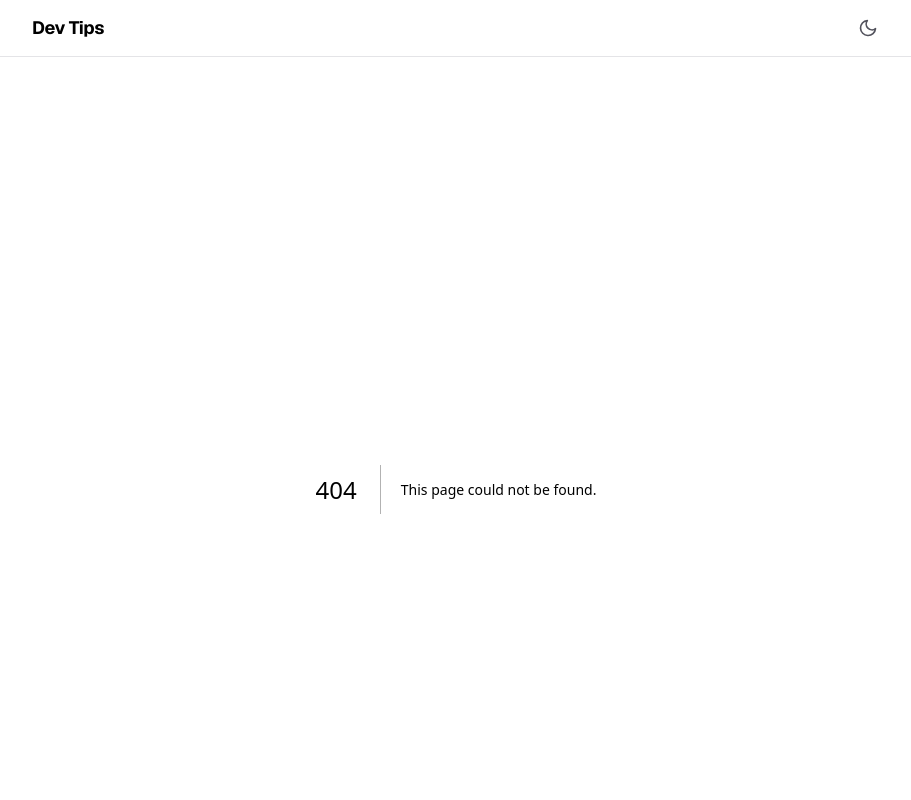
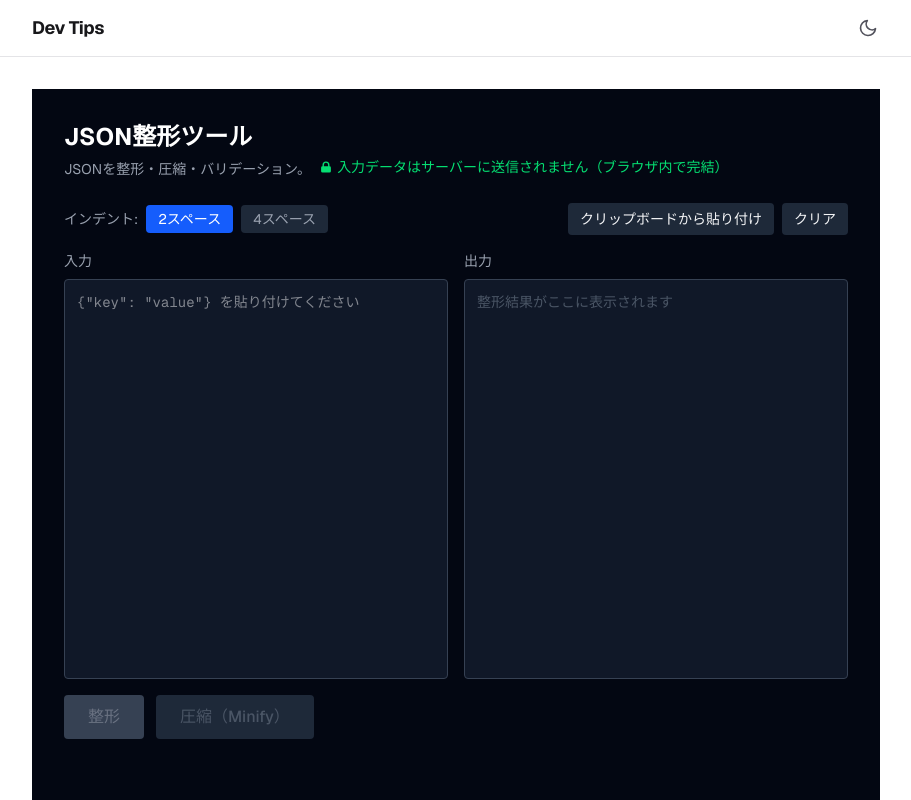
Before and after one commit to fingbf/dev-tips, a Next.js app: page /tools/json-formatter in a window 1280 px wide. Before the commit this address had no page. Shown: the top 800 px of the page, without its empty margins (184-1095 px from the left). Built offline with nearby package versions, Linux system fonts and the light colour scheme.

Commit message:
feat: JSON整形ツールを追加
ブラウザ内完結で整形・圧縮・バリデーションを行うツールを追加。
入力データはサーバーに送信されない安全設計。

```diff
--- /dev/null
+++ b/src/app/tools/json-formatter/json-formatter.tsx
@@ -0,0 +1,213 @@
+"use client";
+
+import { useState, useCallback, useRef, useEffect } from "react";
+
+type IndentSize = 2 | 4;
+const MAX_WARN_SIZE = 500_000;
+
+function processJson(input: string, indent: IndentSize | undefined): { result: string; error: string | null } {
+  try {
+    const parsed = JSON.parse(input);
+    return { result: JSON.stringify(parsed, null, indent), error: null };
+  } catch (e) {
+    return { result: "", error: e instanceof Error ? e.message : "Invalid JSON" };
+  }
+}
+
+export function JsonFormatter() {
+  const [input, setInput] = useState("");
+  const [output, setOutput] = useState("");
+  const [error, setError] = useState<string | null>(null);
+  const [indent, setIndent] = useState<IndentSize>(2);
+  const [copied, setCopied] = useState(false);
+  const [sizeWarning, setSizeWarning] = useState(false);
+  const copyTimerRef = useRef<ReturnType<typeof setTimeout> | null>(null);
+
+  useEffect(() => {
+    return () => {
+      if (copyTimerRef.current) clearTimeout(copyTimerRef.current);
+    };
+  }, []);
+
+  const handleFormat = useCallback(() => {
+    if (!input.trim()) return;
+    const { result, error } = processJson(input, indent);
+    setOutput(result);
+    setError(error);
+  }, [input, indent]);
+
+  const handleMinify = useCallback(() => {
+    if (!input.trim()) return;
+    const { result, error } = processJson(input, undefined);
+    setOutput(result);
+    setError(error);
+  }, [input]);
+
+  const handleClear = useCallback(() => {
+    setInput("");
+    setOutput("");
+    setError(null);
+    setSizeWarning(false);
+  }, []);
+
+  const handleCopy = useCallback(async () => {
+    if (!output) return;
+    try {
+      await navigator.clipboard.writeText(output);
+    } catch {
+      // フォールバック
+      const el = document.createElement("textarea");
+      el.style.position = "fixed";
+      el.style.left = "-9999px";
+      el.value = output;
+      document.body.appendChild(el);
+      try {
+        el.select();
+        document.execCommand("copy");
+      } finally {
+        document.body.removeChild(el);
+      }
+    }
+    if (copyTimerRef.current) clearTimeout(copyTimerRef.current);
+    setCopied(true);
+    copyTimerRef.current = setTimeout(() => setCopied(false), 2000);
+  }, [output]);
+
+  const handlePaste = useCallback(async () => {
+    try {
+      const text = await navigator.clipboard.readText();
+      setInput(text);
+      setOutput("");
+      setError(null);
+      setSizeWarning(text.length > MAX_WARN_SIZE);
+    } catch {
+      // 権限拒否の場合は無視（ユーザーは手動でペーストできる）
+    }
+  }, []);
+
+  return (
+    <div className="min-h-screen bg-gray-950 text-gray-100 p-4 md:p-8">
+      <div className="max-w-6xl mx-auto">
+        {/* Header */}
+        <div className="mb-6">
+          <h1 className="text-2xl font-bold text-white mb-1">JSON整形ツール</h1>
+          <p className="text-sm text-gray-400">
+            JSONを整形・圧縮・バリデーション。
+            <span className="inline-flex items-center gap-1 ml-2 text-green-400">
+              <svg className="w-3.5 h-3.5" fill="currentColor" viewBox="0 0 20 20">
+                <path fillRule="evenodd" d="M5 9V7a5 5 0 0110 0v2a2 2 0 012 2v5a2 2 0 01-2 2H5a2 2 0 01-2-2v-5a2 2 0 012-2zm8-2v2H7V7a3 3 0 016 0z" clipRule="evenodd" />
+              </svg>
+              入力データはサーバーに送信されません（ブラウザ内で完結）
+            </span>
+          </p>
+        </div>
+
+        {/* Controls */}
+        <div className="flex flex-wrap items-center gap-3 mb-4">
+          <div className="flex items-center gap-2 text-sm text-gray-400" aria-label="インデントサイズ">
+            <span>インデント:</span>
+            <button
+              aria-pressed={indent === 2}
+              onClick={() => setIndent(2)}
+              className={`px-3 py-1 rounded ${indent === 2 ? "bg-blue-600 text-white" : "bg-gray-800 hover:bg-gray-700"}`}
+            >
+              2スペース
+            </button>
+            <button
+              aria-pressed={indent === 4}
+              onClick={() => setIndent(4)}
+              className={`px-3 py-1 rounded ${indent === 4 ? "bg-blue-600 text-white" : "bg-gray-800 hover:bg-gray-700"}`}
+            >
+              4スペース
+            </button>
+          </div>
+
+          <div className="flex gap-2 ml-auto">
+            <button
+              onClick={handlePaste}
+              className="px-3 py-1.5 text-sm bg-gray-800 hover:bg-gray-700 rounded transition-colors"
+            >
+              クリップボードから貼り付け
+            </button>
+            <button
+              onClick={handleClear}
+              className="px-3 py-1.5 text-sm bg-gray-800 hover:bg-gray-700 rounded transition-colors"
+            >
+              クリア
+            </button>
+          </div>
+        </div>
+
+        {/* Editor area */}
+        <div className="grid grid-cols-1 md:grid-cols-2 gap-4">
+          {/* Input */}
+          <div className="flex flex-col gap-2">
+            <span className="text-sm text-gray-400">入力</span>
+            {sizeWarning && (
+              <p className="text-xs text-yellow-400">入力が大きいため、整形に時間がかかる場合があります</p>
+            )}
+            <textarea
+              value={input}
+              onChange={(e) => {
+                setInput(e.target.value);
+                setError(null);
+                setSizeWarning(e.target.value.length > MAX_WARN_SIZE);
+              }}
+              placeholder='{"key": "value"} を貼り付けてください'
+              className="flex-1 min-h-[400px] bg-gray-900 border border-gray-700 rounded p-3 font-mono text-sm text-gray-100 resize-none focus:outline-none focus:border-blue-500"
+              spellCheck={false}
+            />
+          </div>
+
+          {/* Output */}
+          <div className="flex flex-col gap-2">
+            <div className="flex items-center justify-between">
+              <span className="text-sm text-gray-400">出力</span>
+              {output && (
+                <button
+                  onClick={handleCopy}
+                  className="text-sm text-blue-400 hover:text-blue-300 transition-colors"
+                >
+                  {copied ? "コピーしました！" : "コピー"}
+                </button>
+              )}
+            </div>
+            <div
+              tabIndex={0}
+              className={`flex-1 min-h-[400px] bg-gray-900 border rounded p-3 font-mono text-sm whitespace-pre overflow-auto focus:outline-none focus:ring-1 focus:ring-blue-500 ${
+                error ? "border-red-500 text-red-400" : "border-gray-700 text-gray-100"
+              }`}
+            >
+              {error ? (
+                <div className="text-red-400">
+                  <div className="font-semibold mb-1">JSONエラー</div>
+                  <div>{error}</div>
+                </div>
+              ) : (
+                output || <span className="text-gray-600">整形結果がここに表示されます</span>
+              )}
+            </div>
+          </div>
+        </div>
+
+        {/* Action buttons */}
+        <div className="flex gap-3 mt-4">
+          <button
+            onClick={handleFormat}
+            disabled={!input.trim()}
+            className="px-6 py-2.5 bg-blue-600 hover:bg-blue-500 disabled:bg-gray-700 disabled:text-gray-500 rounded font-medium transition-colors"
+          >
+            整形
+          </button>
+          <button
+            onClick={handleMinify}
+            disabled={!input.trim()}
+            className="px-6 py-2.5 bg-gray-700 hover:bg-gray-600 disabled:bg-gray-800 disabled:text-gray-600 rounded font-medium transition-colors"
+          >
+            圧縮（Minify）
+          </button>
+        </div>
+      </div>
+    </div>
+  );
+}
--- /dev/null
+++ b/src/app/tools/json-formatter/page.tsx
@@ -0,0 +1,35 @@
+import type { Metadata } from "next";
+import { JsonFormatter } from "./json-formatter";
+
+export const metadata: Metadata = {
+  title: "JSON整形ツール | Dev Tips",
+  description:
+    "JSONを貼り付けるだけで整形・圧縮・バリデーション。入力データはサーバーに送信されず、ブラウザ内で完結。登録不要・無料。",
+  keywords: [
+    "JSON",
+    "整形",
+    "フォーマット",
+    "バリデーション",
+    "beautify",
+    "prettify",
+    "minify",
+    "開発ツール",
+  ],
+  openGraph: {
+    title: "JSON整形ツール | Dev Tips",
+    description:
+      "JSONを貼り付けるだけで整形・圧縮・バリデーション。入力データはサーバーに送信されず、ブラウザ内で完結。",
+    siteName: "Dev Tips",
+    type: "website",
+  },
+  twitter: {
+    card: "summary",
+    title: "JSON整形ツール | Dev Tips",
+    description:
+      "JSONを貼り付けるだけで整形・圧縮・バリデーション。入力データはサーバーに送信されず、ブラウザ内で完結。",
+  },
+};
+
+export default function JsonFormatterPage() {
+  return <JsonFormatter />;
+}
--- a/src/data/tools.ts
+++ b/src/data/tools.ts
@@ -27,4 +27,11 @@ export const tools: Tool[] = [
       "ルーレット演出で抽選・順番決め・チーム分け。配信、飲み会、チーム分けに。登録不要。",
     icon: "🎯",
   },
+  {
+    slug: "json-formatter",
+    name: "JSON整形ツール",
+    description:
+      "JSONを貼り付けるだけで整形・圧縮・バリデーション。入力データはサーバーに送信されず、ブラウザ内で完結。登録不要・無料。",
+    icon: "📋",
+  },
 ];
```
